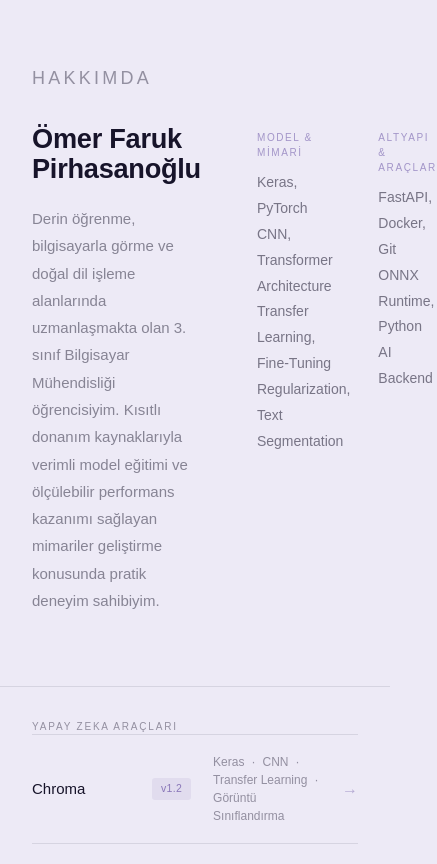
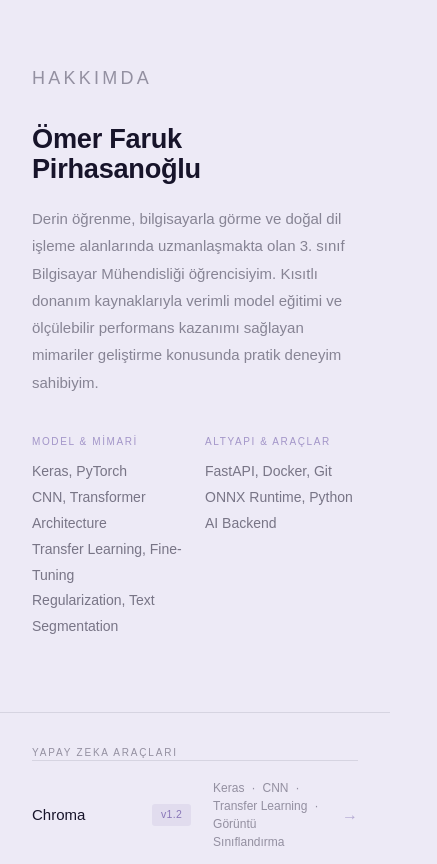
Before and after one commit to omerfarukpirhasanoglu/pirhasanoglu.com, a Next.js app: page / in a window 390 px wide. Shown: the part 860-1724 px from the top of the page, 437 px wide, since content can reach past the window. Built offline with nearby package versions, Linux system fonts and the light colour scheme.

Commit message:
mobile port

```diff
--- a/src/app/dashboard/page.tsx
+++ b/src/app/dashboard/page.tsx
@@ -28,13 +28,7 @@ export default function DashboardPage() {
       </h1>
 
       {/* Dikey sütunlar */}
-      <div
-        style={{
-          display: "grid",
-          gridTemplateColumns: "1fr 1fr 1fr",
-          gap: "0",
-        }}
-      >
+      <div className="project-columns">
         {/* Chroma */}
         <Link
           href="/dashboard/tool-1"
--- a/src/app/globals.css
+++ b/src/app/globals.css
@@ -62,3 +62,47 @@ body::before {
 .reveal-3 { animation-delay: 270ms; }
 .reveal-4 { animation-delay: 390ms; }
 .reveal-5 { animation-delay: 510ms; }
+
+/* Responsive grid — about & tech columns */
+.about-grid {
+  display: grid;
+  grid-template-columns: 1.1fr 0.9fr;
+  gap: 56px;
+  align-items: start;
+}
+.tech-grid {
+  display: grid;
+  grid-template-columns: 1fr 1fr;
+  gap: 20px 28px;
+  padding-top: 6px;
+}
+/* Dashboard project columns */
+.project-columns {
+  display: grid;
+  grid-template-columns: 1fr 1fr 1fr;
+  gap: 0;
+}
+
+@media (max-width: 640px) {
+  .about-grid {
+    grid-template-columns: 1fr;
+    gap: 32px;
+  }
+  .tech-grid {
+    grid-template-columns: 1fr 1fr;
+    gap: 16px 20px;
+  }
+  .project-columns {
+    grid-template-columns: 1fr;
+  }
+  /* Mobilde sütun border'ları: sağ border kalkar, alt border kalır */
+  .project-columns > * {
+    border-right: none !important;
+    border-top: 0.5px solid rgba(23,20,42,0.10) !important;
+    padding: 1.5rem 0 !important;
+  }
+  .project-columns > *:first-child {
+    border-top: none !important;
+    padding-top: 0 !important;
+  }
+}
--- a/src/app/layout.tsx
+++ b/src/app/layout.tsx
@@ -1,10 +1,15 @@
-import type { Metadata } from "next";
+import type { Metadata, Viewport } from "next";
 import "./globals.css";
 
 export const metadata: Metadata = {
   title: "Ömer Faruk Pirhasanoğlu & Proje Vitrini",
   description: "Derin öğrenme, bilgisayarla görme ve NLP alanlarında uçtan uca yapay zeka teknolojileri.",
   icons: { icon: '/icon.svg' },
+};
+
+export const viewport: Viewport = {
+  width: "device-width",
+  initialScale: 1,
 };
 
 export default function RootLayout({
--- a/src/app/page.tsx
+++ b/src/app/page.tsx
@@ -243,12 +243,7 @@ export default function LandingPage() {
           Hakkımda
         </p>
 
-        <div style={{
-          display: "grid",
-          gridTemplateColumns: "1.1fr 0.9fr",
-          gap: "56px",
-          alignItems: "start",
-        }}>
+        <div className="about-grid">
           {/* Sol — metin */}
           <div>
             <h2 style={{
@@ -278,13 +273,7 @@ export default function LandingPage() {
             </p>
           </div>
 
-          {/* Sağ — kategorili sütunlar */}
-          <div style={{
-            display: "grid",
-            gridTemplateColumns: "1fr 1fr",
-            gap: "20px 28px",
-            paddingTop: "6px",
-          }}>
+          <div className="tech-grid">
             {TECH_COLS.map((col) => (
               <div key={col.label}>
                 <p style={{
```
